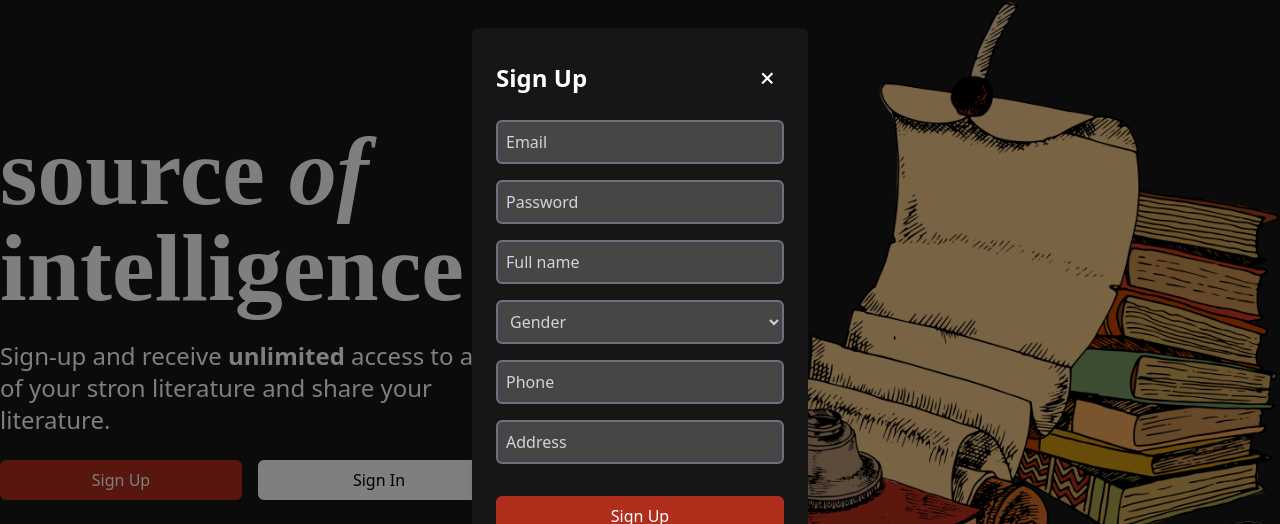
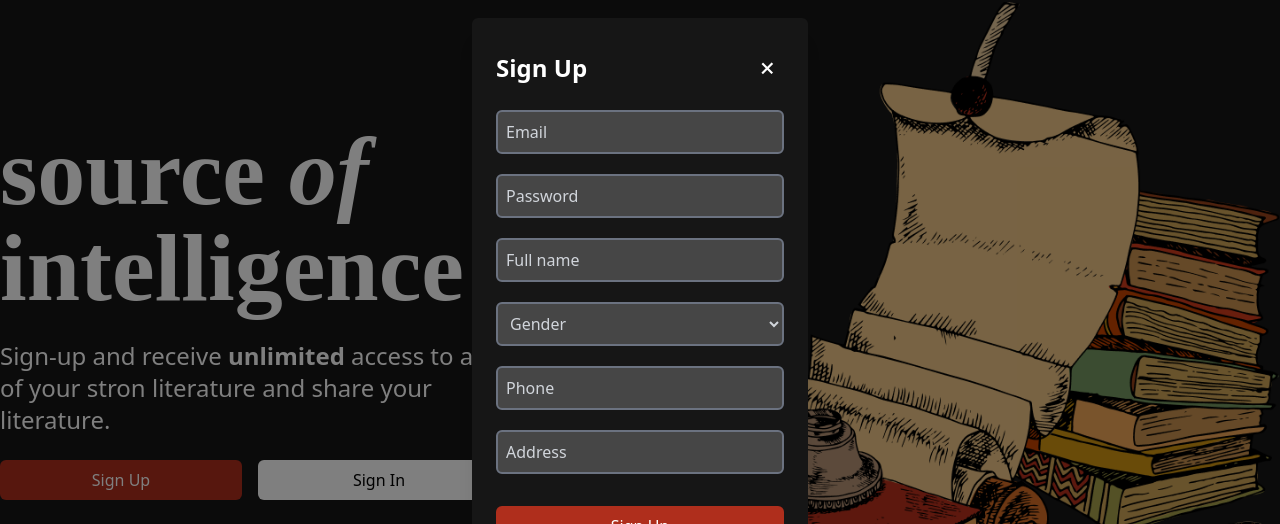
Before and after one commit to nadrianfikri/react-literature-project, a React (Create React App) app: page / in a window 1280 px wide. Both pictures are taken after a click on the button "Sign Up". Shown: the part 88-612 px from the top of the page. Built offline with nearby package versions, Linux system fonts and the light colour scheme; no server answers.

Commit message:
edit the form input space y

```diff
--- a/src/components/atoms/Form.js
+++ b/src/components/atoms/Form.js
@@ -1,6 +1,6 @@
 function Input(props) {
   return (
-    <>
+    <div className="relative">
       <input
         onChange={props.onChange}
         className={`p-2 w-full bg-input text-gray-300 rounded-md focus:outline-none border-2 border-gray-500 placeholder-gray-300 ${props.className}`}
@@ -9,10 +9,13 @@ function Input(props) {
         name={props.name}
         value={props.value}
         onFocus={props.onFocus}
+        onBlur={props.onBlur}
+        onInput={props.onInput}
         ref={props.ref}
         required
       />
-    </>
+      {props.children}
+    </div>
   );
 }
 
--- a/src/pages/Landing.js
+++ b/src/pages/Landing.js
@@ -172,9 +172,30 @@ export default function Home() {
       <Hero onSignUp={() => setOpenRgs(true)} onSignIn={() => setOpenLgn(true)} />
 
       <Register show={openRgs} onClose={() => setOpenRgs(false)} onSubmit={handleRegister} onDirect={openAnotherModal}>
-        <Input type="email" placeholder="Email" name="email" value={email} onChange={handleChange} />
-        <Input type="password" placeholder="Password" name="password" value={password} onChange={handleChange} />
-        <Input type="text" placeholder="Full name" name="fullname" value={fullname} onChange={handleChange} />
+        <Input
+          //
+          type="email"
+          placeholder="Email"
+          name="email"
+          value={email}
+          onChange={handleChange}
+        />
+        <Input
+          //
+          type="password"
+          placeholder="Password"
+          name="password"
+          value={password}
+          onChange={handleChange}
+        />
+        <Input
+          //
+          type="text"
+          placeholder="Full name"
+          name="fullname"
+          value={fullname}
+          onChange={handleChange}
+        />
         <Select onChange={handleChange} name="gender">
           <option value="DEFAULT" disabled className="bg-primary">
             Gender
@@ -182,8 +203,22 @@ export default function Home() {
           <Option value="Male" field="Male" />
           <Option value="Female" field="Female" />
         </Select>
-        <Input type="number" placeholder="Phone" name="phone" value={phone} onChange={handleChange} />
-        <Input type="text" placeholder="Address" name="address" value={address} onChange={handleChange} />
+        <Input
+          //
+          type="number"
+          placeholder="Phone"
+          name="phone"
+          value={phone}
+          onChange={handleChange}
+        />
+        <Input
+          //
+          type="text"
+          placeholder="Address"
+          name="address"
+          value={address}
+          onChange={handleChange}
+        />
       </Register>
 
       <Login show={openLgn} onClose={() => setOpenLgn(false)} onSubmit={handleLogin} onDirect={openAnotherModal}>
@@ -193,3 +228,8 @@ export default function Home() {
     </div>
   );
 }
+
+// error validation
+const ErrorMsg = ({ children }) => {
+  return <div className="absolute left-1 text-red-400 text-xs">{children}</div>;
+};
--- a/src/pages/auth/Register.js
+++ b/src/pages/auth/Register.js
@@ -8,7 +8,7 @@ export default function Login(props) {
       <Modal>
         <ModalTitle text="Sign Up" onClose={props.onClose} />
         <form action="/" method="post" onSubmit={props.onSubmit}>
-          <div className="space-y-4 w-72 relative">{props.children}</div>
+          <div className="space-y-5 w-72 relative">{props.children}</div>
           <Button type="submit" text="Sign Up" className="bg-danger text-white w-full mt-8" />
           <DirectLink text="Already have an account ?  Klik " textLink="Here" onClick={props.onDirect} />
         </form>
```
